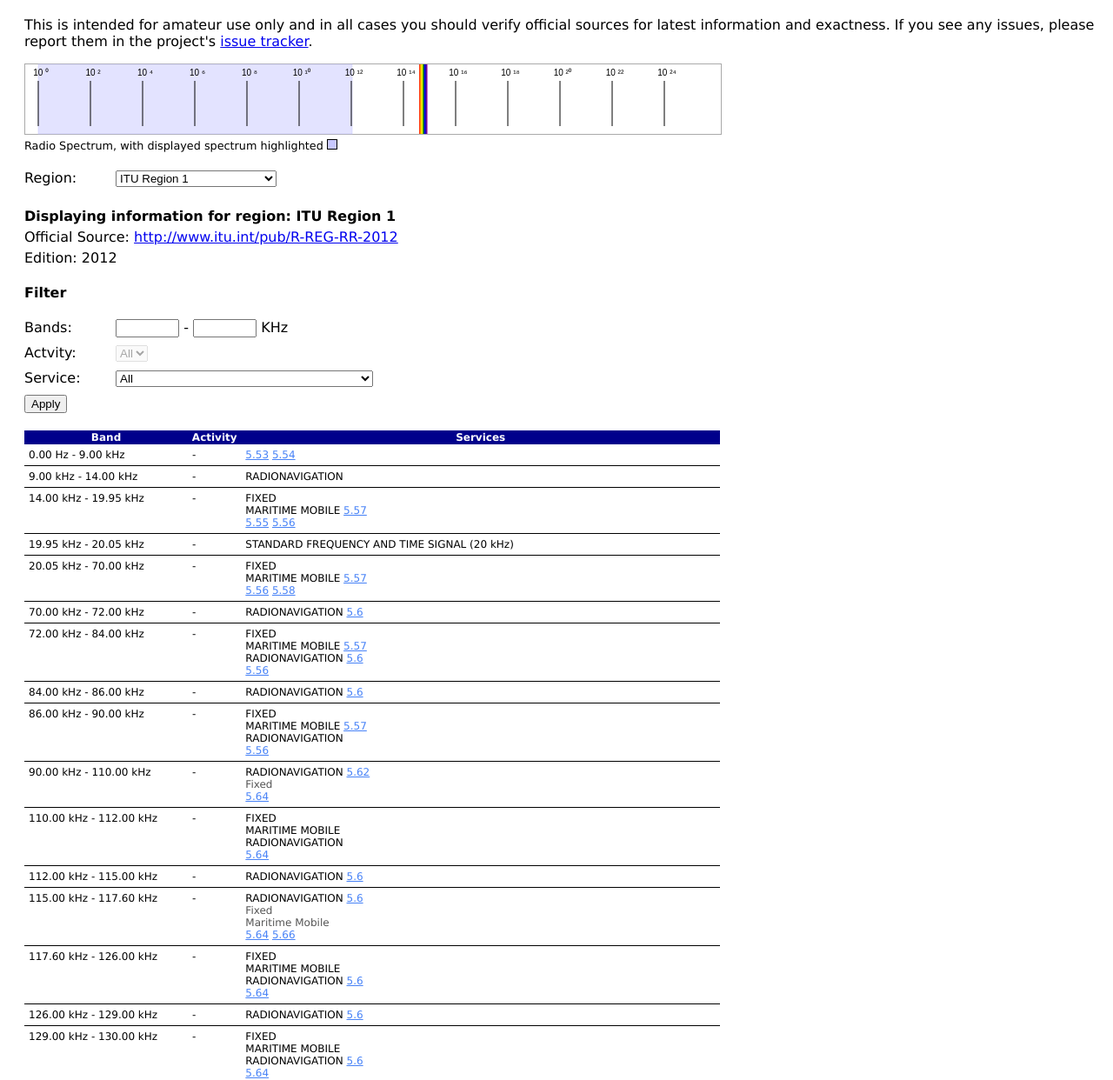
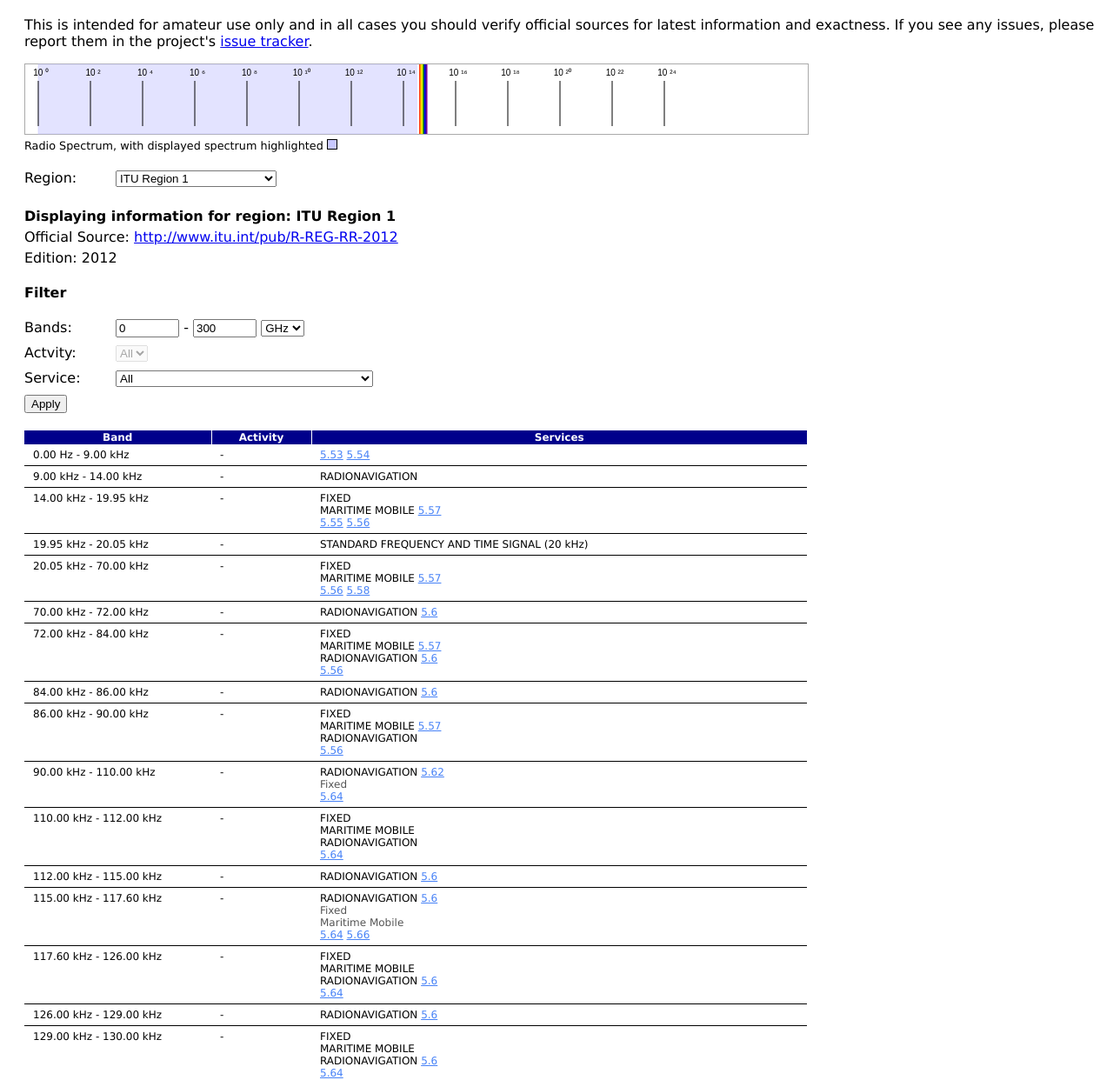
Before and after one commit to EarthFrequencies/earth-frequencies-data, a plain HTML site: page viewer/index.html in a window 1280 px wide. Shown: the part 62-1304 px from the top of the page at 87% size. Drawn offline with Linux system fonts and the light colour scheme.

Commit message:
Bug fixes

```diff
--- a/viewer/index.html
+++ b/viewer/index.html
@@ -26,12 +26,38 @@
       table {
          border-collapse: collapse;
          margin-top: 20px;
-         width: 800px;
+         width: 900px;
       }
 
       table a {
          color: #4782F7;
       }
+
+      td {
+         padding: 5px;
+         padding-left: 10px;
+         border-bottom: solid 1px black;
+         vertical-align: top;
+      }
+
+      td:nth-child(1) {
+         width: 200px;
+      }
+
+      td:nth-child(2) {
+         width: 100px;
+      }
+
+      th {
+         border-left: 1px solid white;
+          color: white;
+          background-color: darkblue;
+      }
+
+      th:nth-child(1) {
+         border-left: none;
+      }
+
 
       .band {
          font-weight: bold;
@@ -70,17 +96,7 @@
           color: #555;
       }
 
-      th {
-          color: white;
-          background-color: darkblue;
 
-      }
-
-      td {
-          border-bottom: solid 1px black;
-          padding: 5px;
-          vertical-align: top;
-      }
 
       tbody {
           overflow: scroll;
@@ -102,7 +118,7 @@
       }
 
       #spectrum {
-          width: 800px;
+          width: 900px;
           height: 80px;
           border: 1px #aaa solid;
           margin-bottom: 5px;
@@ -143,6 +159,9 @@
           display: none;
       }
 
+      .error {
+          background-color: pink;
+      }
 
    </style>
 
@@ -184,7 +203,14 @@
 
 		<h4>Filter</h4>
 		<div class="row">
-		<label>Bands:</label> <input type="text" name="startFreq" id="startFreq" size="6"/> - <input type="text" name="endFreq" id="endFreq" size="6"/> KHz
+		<label>Bands:</label> <input type="text" name="startFreq" id="startFreq" size="6" value="0"/> - <input type="text" name="endFreq" id="endFreq" size="6" value="300"/>
+		    <select name="unit">
+		    <option value="0">Hz</option>
+		    <option value="3">kHz</option>
+		    <option value="6">MHz</option>
+		    <option value="12" selected="">GHz</option>
+		     <option value="15">THz</option>
+		    </select>
 		</div>
 		<div class="row">
 		<label>Actvity:</label> <select name="activity" disabled=""><option>All</option></select>
@@ -206,6 +232,7 @@
 		<tbody>
 		</tbody>
 		</table>
+
     </div>
 </body>
 </html>
--- a/viewer/js/full-table.js
+++ b/viewer/js/full-table.js
@@ -1,9 +1,8 @@
 'use strict'
 
+var currentRegion;
 var baseRestPath = '../rest';
 var allocationTable = {};
-
-
 
 function populateRegionSelector(regionList) {
 	$('#regionSelector').append('<optgroup label="ITU Regions" id="itu-regions-optgroup"/>');
@@ -42,6 +41,7 @@ function populateRegionSelector(regionList) {
 		region = window.location.hash.substring(1);
 	}
 
+
 	$('#regionSelector').val(region);
 
 	loadAllocationTable(region);
@@ -54,24 +54,45 @@ function loadAvailableRegions() {
 	});
 }
 
-function capitaliseService(text) {
-	var candidate = '',
-		i;
+function getService(text) {
+	var candidate = '' , i;
+
+	text = text + '';
+
 	for (i = 0; i < services.length; i++) {
-		if (text.startsWith(services[i]) && services[i].length > candidate.length) {
+		if (text.toLowerCase().startsWith(services[i].toLowerCase()) && services[i].length > candidate.length) {
 			candidate = services[i];
 		}
 	}
-	return candidate.toUpperCase() + text.substring(candidate.length, text.length);
+	return (candidate?candidate:'');
 }
 
+function capitaliseService(text) {
+	var service = getService(text);
+	if (service) {
+		return service.toUpperCase() + text.substring(service.length, text.length);
+	}
+}
+
+
+// TODO look into moving this information into the metadata files
 function footnoteLink(footnote, region) {
+    if (!region) {
+    	region = currentRegion;
+    }
+
 	if (footnote.match(/C[0-9].*/)) {
 		return baseRestPath + '/footnotes/ca#' + footnote;
 	} else if (footnote.match(/UK[0-9].*/)) {
 		return baseRestPath + '/footnotes/gb#' + footnote;
 	} else if (footnote.match(/EU[0-9].*/)) {
 		return baseRestPath + '/footnotes/eu#' + footnote;
+	} else if (region === 'us'  && footnote.match(/US[0-9].*/)) {
+		return 'https://transition.fcc.gov/oet/spectrum/table/fcctable.pdf';
+	} else if (region === 'us'  && footnote.match(/G[0-9].*/)) {
+		return 'https://transition.fcc.gov/oet/spectrum/table/fcctable.pdf';
+	} else if (region === 'us'  && footnote.match(/NG[0-9].*/)) {
+		return 'https://transition.fcc.gov/oet/spectrum/table/fcctable.pdf';
 	}
 
 	return baseRestPath + '/footnotes/itu#' + footnote;
@@ -79,6 +100,8 @@ function footnoteLink(footnote, region) {
 
 function loadAllocationTable(region) {
 	var url = baseRestPath + '/tables/' + region + '/index.json';
+
+    currentRegion = region;
 
 	$.getJSON(url, function(data) {
 
@@ -99,8 +122,15 @@ function isInFilteredRange(band, startFreq, endFreq) {
 }
 
 function renderAllocationsTable(reloaded) {
-	var startFreq, endFreq, bands, filteredActvitities, filteredServices, tableIdx, displayBand;
+	var startFreq, endFreq, bands, filteredActvitities, filteredServices, tableIdx, displayBand, region;
 	var i, j, k, cellText, services, service, primary, footnotes, freqBand, activity, activities = [];
+
+    // Clear error states
+
+	$('input[name=\'startFreq\']').removeClass('error');
+	$('input[name=\'endFreq\']').removeClass('error');
+
+    // Deal with the start/lower Frequency
 
 	startFreq = $('input[name=\'startFreq\']').val();
 
@@ -108,29 +138,41 @@ function renderAllocationsTable(reloaded) {
 		startFreq = 0;
 	} else {
 		startFreq = parseInt(startFreq.trim());
-		startFreq = startFreq * 1000;
+		startFreq = startFreq * Math.pow(10,$('select[name=\'unit\']').val());
 	}
+
+    // Deal with the end/upper Frequency
 
 	endFreq = $('input[name=\'endFreq\']').val();
 
 	if (!endFreq || endFreq.trim().length === 0) {
-		endFreq = 1000000000000;
+		endFreq = Infinity;
 	} else {
 		endFreq = parseInt(endFreq.trim());
-		endFreq = endFreq * 1000;
+		endFreq = endFreq * Math.pow(10,$('select[name=\'unit\']').val());
 	}
 
-	if ( endFreq < startFreq ) {
-	    endFreq = 0;
-	    startFreq = 0;
-	}
+    // Deal with the selects
 
     filteredActvitities = $('select[name=\'activity\']').val();
     filteredServices = $('select[name=\'service\']').val();
 
+    // Adjust the displayed highlighted range
+
 	highlightDisplayedRange(startFreq, endFreq);
 
+	// Clear the table rows
+
 	$('#bands tbody').html('');
+
+    // Highlight any erros in the manually inputed values
+
+	if ( endFreq < startFreq ) {
+	    $('input[name=\'startFreq\']').addClass('error');
+	    $('input[name=\'endFreq\']').addClass('error');
+	}
+
+    // Now display the data
 
     for (tableIdx = 0; tableIdx < allocationTable.tables.length; tableIdx++) {
 
@@ -167,6 +209,20 @@ function renderAllocationsTable(reloaded) {
 			cellText = '';
 			services = freqBand.services;
 			if (services) {
+
+			    // Sort the entries, so the primary services are displayed first
+			    services.sort(function (x, y) {
+			        if (y.cat === 'p') {
+			            return 1;
+			        }
+
+			        if (x.cat === 'p') {
+			            return -1;
+			        }
+
+			        return 0;
+			    });
+
 				for (j = 0; j < services.length; j++) {
 					primary = false;
 					service = services[j].desc;
@@ -176,7 +232,7 @@ function renderAllocationsTable(reloaded) {
 					}
 
 					if (filteredServices && filteredServices.trim().length > 0) {
-						if (service === filteredServices.toUpperCase()) {
+						if (getService(services[j].desc).toLowerCase() === filteredServices.toLowerCase()) {
 							displayBand = true;
 						}
 					}
--- a/viewer/js/spectrum.js
+++ b/viewer/js/spectrum.js
@@ -17,52 +17,13 @@ function drawSpectrum(elementId) {
 	paper = Raphael(elementId);
 
 
-	// http://www.infocellar.com/networks/wireless/spectrum.htm
-    var labelledBands = [{
-		   lf: 3,
-		   uf: 300 * Math.pow(10,9),
-		   text: 'Radio Frequency, or RF Spectrum (3 Hz to 300 GHz)'
-       }, {
-		   lf: 1 * Math.pow(10,9),
-		   uf: 110 * Math.pow(10,9),
-		   text: 'Microwaves (1 to 110 GHz)'
-       }, {
-		   lf: 300 * Math.pow(10,9),
-		   uf: 400 * Math.pow(10,12),
-		   text: 'Infrared radiation (300 GHz to 400 THz)'
-       }, {
-		   lf: 405 * Math.pow(10,12),
-		   uf: 790 * Math.pow(10,12),
-		   text: 'Visible radiation (light)'
-       }, {
-		   lf: 8 * Math.pow(10,14),
-		   uf: 3 * Math.pow(10,15),
-		   text: 'Ultraviolet light (10 to 380 nm)'
-       }, {
-		   lf: 30 * Math.pow(10,15),
-		   uf: 60 * Math.pow(10,18),
-		   text: 'X-rays (30PHz-60EHz or 5pm-10 nm)'
-       }, {
-		   lf: 60 * Math.pow(10,18),
-		   uf: Infinity,
-		   text: 'Gamma Rays (60 EHz to Infinity or 10 nm to 0 nm)'
-       }
-    ];
+
 
 	highlightRegulatedBand(paper, 0, 1000000000000);
 
 	for (i=0; i<labelledBands.length; i++) {
 	    highlight(paper, labelledBands[i].lf, labelledBands[i].uf, 'rgba(0,0,0,0.1)', undefined, labelledBands[i].text, 'labelledRange');
 	}
-
-//     highlight(paper, 300 * Math.pow(10,9), 300 * Math.pow(10,12), 'rgba(0,0,0,0.1)', undefined, 'Infrared radiation (300 GHz to 400 THz)', 'labelledRange');
-//     highlight(paper, 405 * Math.pow(10,12), 790 * Math.pow(10,12), 'rgba(0,0,0,0.1)', undefined, 'Infrared radiation (300 GHz to 400 THz)', 'labelledRange');
-//
-//     highlight(paper, 8 * Math.pow(10,14), 3 * Math.pow(10,15), 'rgba(0,0,0,0.1)', undefined, 'Ultraviolet light (10 to 380 nm)', 'labelledRange');
-//     highlight(paper, 30 * Math.pow(10,15), 60 * Math.pow(10,18), 'rgba(0,0,0,0.1)', undefined, 'X-rays (30PHz-60EHz or 5pm-10 nm)', 'labelledRange');
-//
-//     highlight(paper, 60 * Math.pow(10,18), Infinity, 'rgba(0,0,0,0.1)', undefined, 'Gamma Rays (60 EHz to Infinity or 10 nm to 0 nm)', 'labelledRange');
-
 
 	for (i = 0; i < 26; i += 1) {
 		if (i % 2 === 0) {
@@ -77,7 +38,7 @@ function drawSpectrum(elementId) {
 			textElem.attr('x', x + 3);
 
 			wavelength = frequencyToWavelength(Math.pow(10,i));
-			console.log(wavelength);
+			//console.log(wavelength);
 		} else {
 			// 				var x = (i * scale) + leftOffset;
 			// 				var waveLength = wavelengthInMetres(Math.pow(10,i));
```
